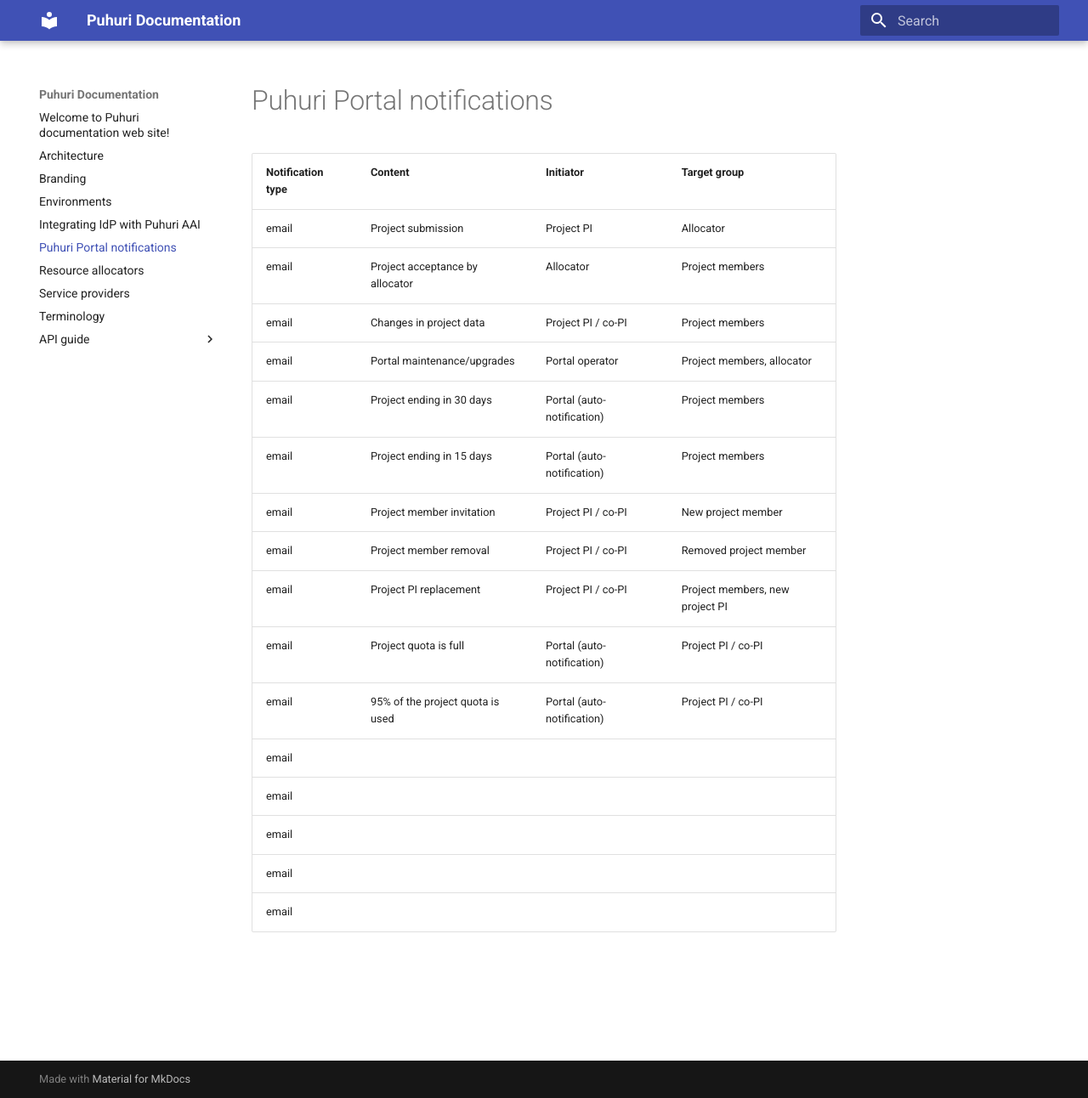
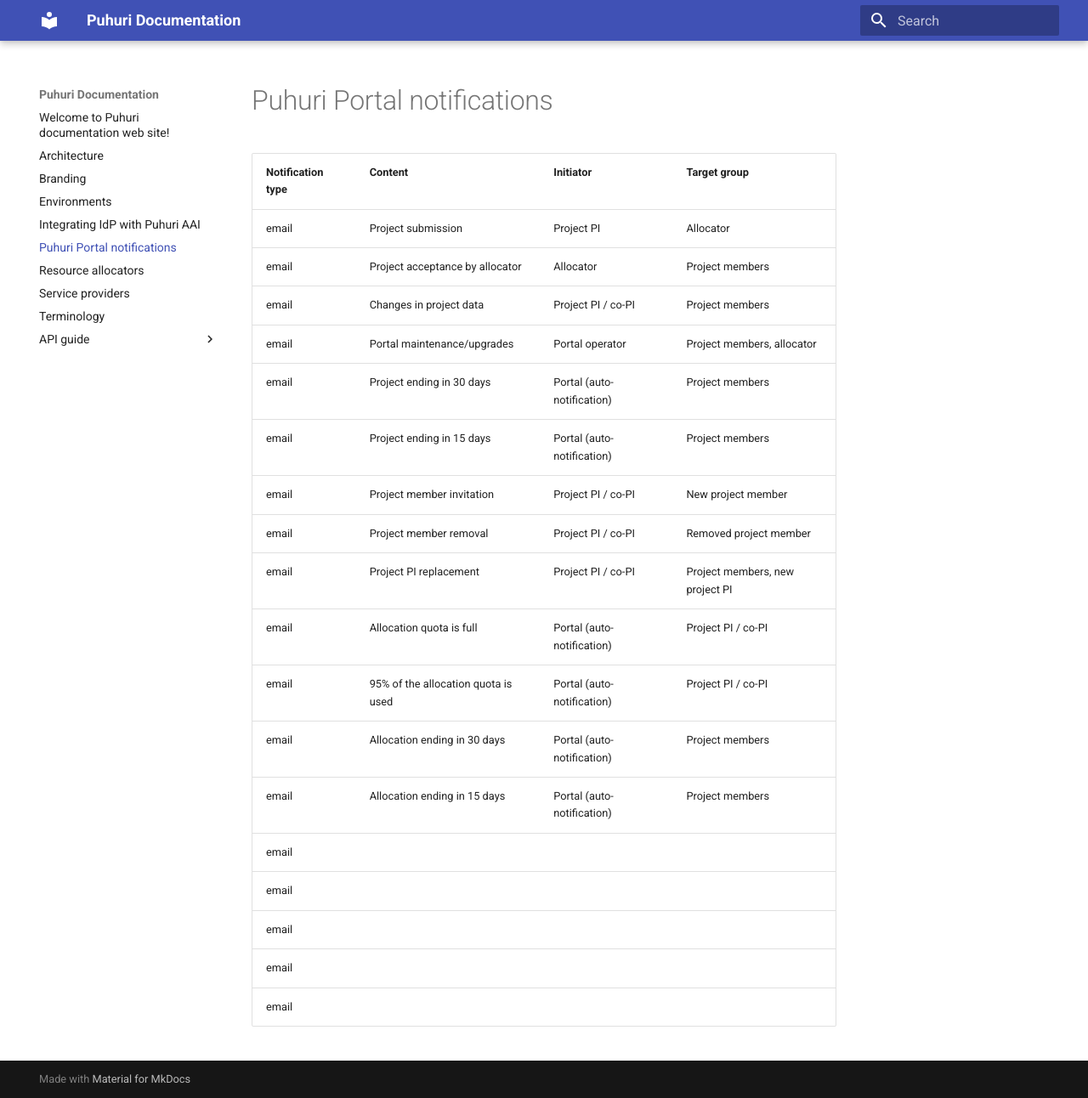
Before and after one commit to neicnordic/puhuri-web, an MkDocs documentation site: the page built from docs/notifications.md, in a window 1280 px wide and 1292 px high. Shown: the whole window at 85% size. Built offline with MkDocs 1.6.1 and Material for MkDocs 9.7.7, drawn with Linux system fonts in a browser that asks for light colours.

Commit message:
Portal notifications added

```diff
--- a/docs/notifications.md
+++ b/docs/notifications.md
@@ -10,8 +10,10 @@
 | email | Project member invitation | Project PI / co-PI | New project member |
 | email | Project member removal | Project PI / co-PI  | Removed project member |
 | email | Project PI replacement | Project PI / co-PI | Project members, new project PI |
-| email | Project quota is full | Portal (auto-notification) | Project PI / co-PI |
-| email | 95% of the project quota is used | Portal (auto-notification) | Project PI / co-PI |
+| email | Allocation quota is full | Portal (auto-notification) | Project PI / co-PI |
+| email | 95% of the allocation quota is used | Portal (auto-notification) | Project PI / co-PI |
+| email | Allocation ending in 30 days | Portal (auto-notification) | Project members |
+| email | Allocation ending in 15 days | Portal (auto-notification) | Project members |
 | email |  |  |  |
 | email |  |  |  |
 | email |  |  |  |
```
